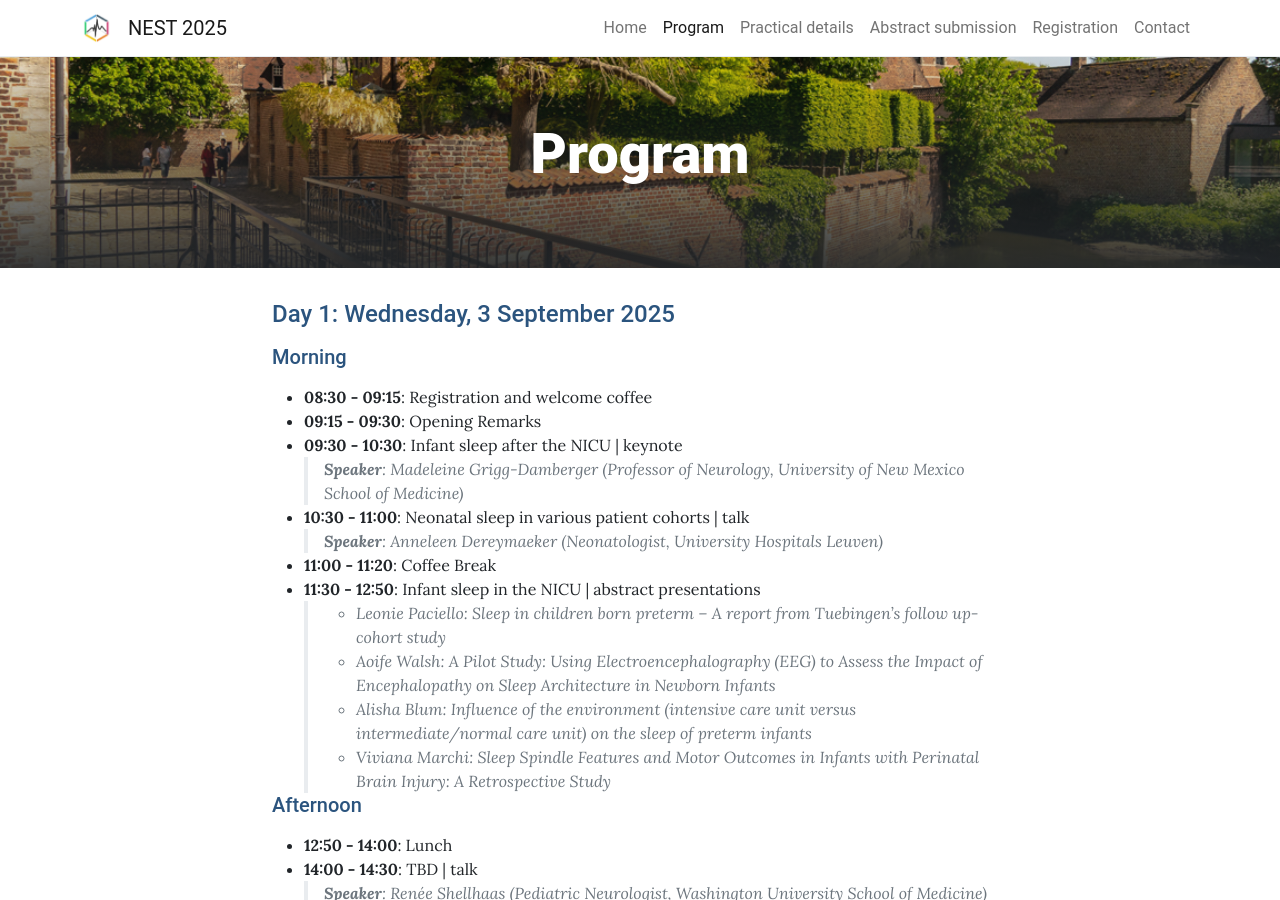
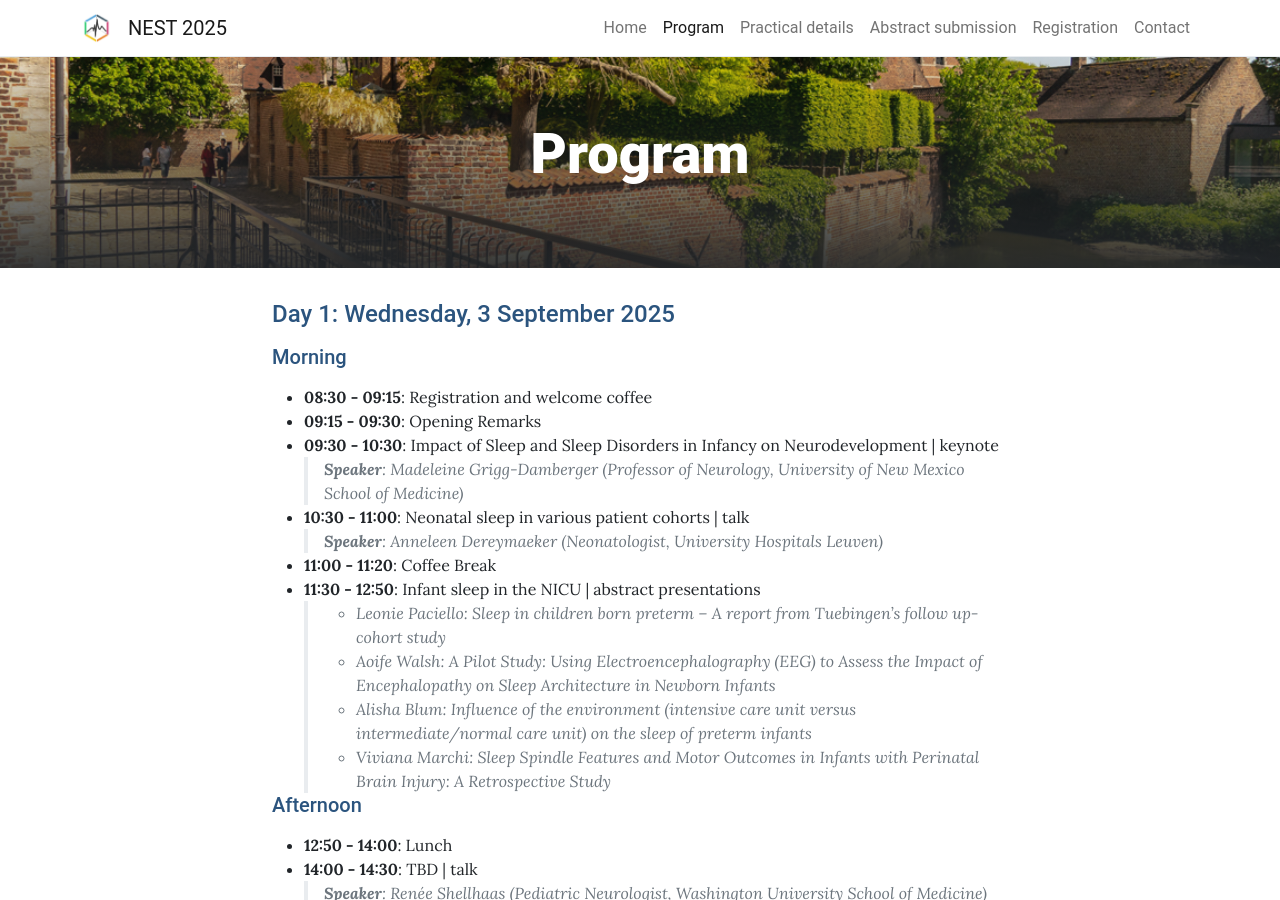
Before and after one commit to nestconf25/nestconf25.github.io, a Jekyll site: the page built from pages/program.md, in a window 1280 px wide and 900 px high. Built offline with Jekyll 4.4.1, drawn with Linux system fonts in a browser that asks for light colours.

Commit message:
Updated program

```diff
--- a/pages/program.md
+++ b/pages/program.md
@@ -9,7 +9,7 @@ permalink: /program/
 ##### Morning
 - **08:30 - 09:15**: Registration and welcome coffee
 - **09:15 - 09:30**: Opening Remarks
-- **09:30 - 10:30**: Infant sleep after the NICU | keynote
+- **09:30 - 10:30**: Impact of Sleep and Sleep Disorders in Infancy on Neurodevelopment | keynote
   >***Speaker**: Madeleine Grigg-Damberger (Professor of Neurology, University of New Mexico School of Medicine)*
 - **10:30 - 11:00**: Neonatal sleep in various patient cohorts | talk
   >***Speaker**: Anneleen Dereymaeker (Neonatologist, University Hospitals Leuven)*
```
